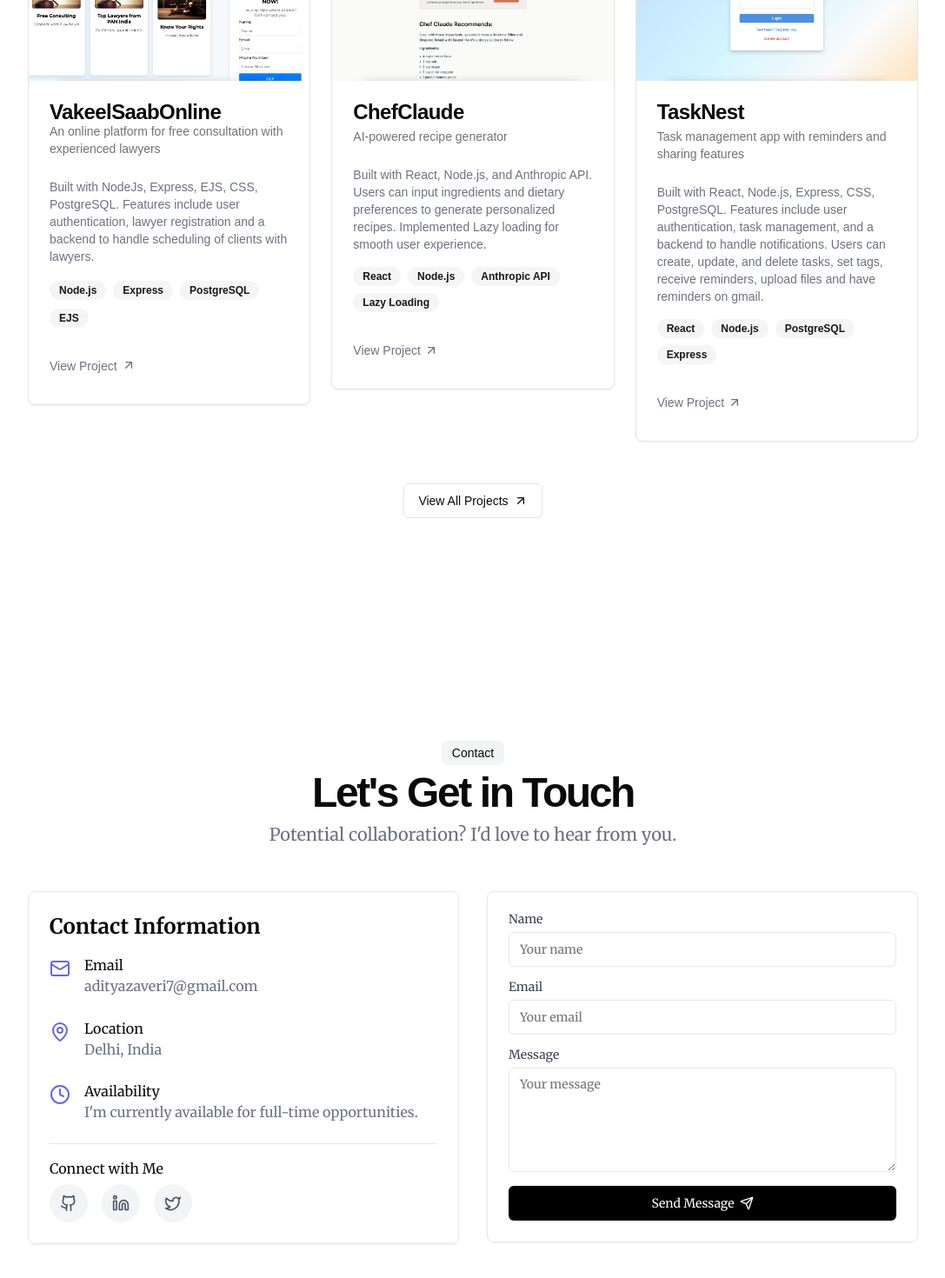
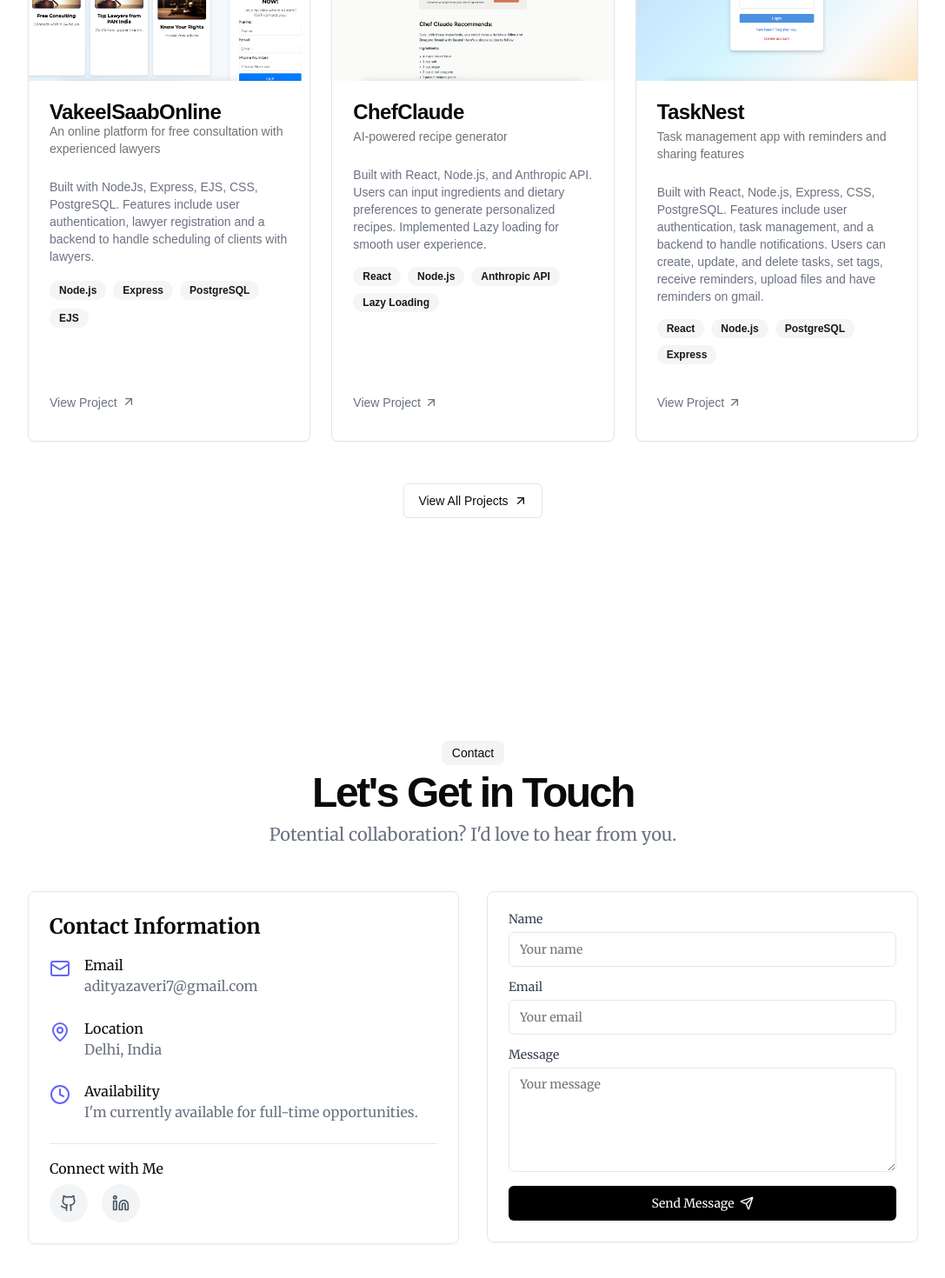
Before and after one commit to zaveriadi7/Zaveri-Portfolio, a Next.js app: page / in a window 1280 px wide. Shown: the part 4550-6020 px from the top of the page at 87% size, without its empty margins (96-1183 px from the left). Built offline with nearby package versions, Linux system fonts and the light colour scheme.

Commit message:
More enhances

```diff
--- a/components/contact-section.tsx
+++ b/components/contact-section.tsx
@@ -24,13 +24,13 @@ const socialLinks = [
   {
     name: "LinkedIn",
     icon: Linkedin,
-    href: "https://linkedin.com/in/your-profile",
+    href: "https://linkedin.com/in/aditya-zaveri",
   },
-  {
-    name: "Twitter",
-    icon: Twitter,
-    href: "https://twitter.com/your-handle",
-  },
+  // {
+  //   name: "Twitter",
+  //   icon: Twitter,
+  //   href: "https://twitter.com/your-handle",
+  // },
 ];
 
 export default function ContactSection() {
--- a/components/hero-section.tsx
+++ b/components/hero-section.tsx
@@ -62,7 +62,7 @@ export default function HeroSection() {
                 <motion.div variants={fadeIn} whileHover={hoverScale} whileTap={{ scale: 0.95 }}>
                   <Button
                     size="lg"
-                    className="gap-1.5 group bg-gray-900 hover:bg-gray-800 dark:bg-indigo-300 dark:text-black dark:hover:bg-gray-700 text-white"
+                    className="gap-1.5 group bg-gray-900 hover:bg-gray-800 dark:bg-indigo-300 dark:text-black dark:hover:bg-gray-700 text-white w-full"
                   >
                     <a href="#projects">View My Work</a>
                     <ArrowRight className="h-4 w-4 transition-transform group-hover:translate-x-1" />
@@ -72,7 +72,7 @@ export default function HeroSection() {
                   <Button
                     size="lg"
                     variant="outline"
-                    className="border-gray-300 dark:border-gray-700 hover:bg-gray-100 dark:hover:bg-gray-800"
+                    className="border-gray-300 dark:border-gray-700 hover:bg-gray-100 dark:hover:bg-gray-800 w-full"
                   >
                     <a href="#workex">View Experience</a>
                   </Button>
--- a/components/projects-section.tsx
+++ b/components/projects-section.tsx
@@ -46,7 +46,7 @@ export default function ProjectsSection() {
           variants={staggerContainer}
         >
           <motion.div variants={fadeIn} whileHover={hoverScale} whileTap={tapScale}>
-            <Card className="overflow-hidden group hover:shadow-lg transition-shadow duration-300">
+            <Card className="overflow-hidden group hover:shadow-lg transition-shadow duration-300 flex flex-col h-full">
               <motion.div
                 className="relative h-48 overflow-hidden"
                 whileHover={{ scale: 1.05 }}
@@ -68,6 +68,7 @@ export default function ProjectsSection() {
                     whileHover={{ scale: 1.1 }}
                     whileTap={{ scale: 0.95 }}
                   >
+                    <a href="https://github.com/zaveriadi7/vakeelsaab">
                     <Button variant="secondary" size="sm" className="gap-2">
                       <motion.div
                         animate={{ rotate: [0, 360] }}
@@ -77,12 +78,13 @@ export default function ProjectsSection() {
                       </motion.div>
                       Code
                     </Button>
+                    </a>
                   </motion.div>
                   <motion.div
                     whileHover={{ scale: 1.1 }}
                     whileTap={{ scale: 0.95 }}
                   >
-                    <Button variant="secondary" size="sm" className="gap-2">
+                    {/* <Button variant="secondary" size="sm" className="gap-2">
                       <motion.div
                         animate={{ x: [0, 5, 0] }}
                         transition={{ duration: 1, repeat: Infinity }}
@@ -90,7 +92,7 @@ export default function ProjectsSection() {
                         <ExternalLink className="h-4 w-4" />
                       </motion.div>
                       Demo
-                    </Button>
+                    </Button> */}
                   </motion.div>
                 </motion.div>
               </motion.div>
@@ -105,7 +107,7 @@ export default function ProjectsSection() {
                   </CardDescription>
                 </motion.div>
               </CardHeader>
-              <CardContent>
+              <CardContent className="flex-grow">
                 <motion.p
                   className="text-sm text-gray-500 dark:text-gray-400 mb-4"
                   initial={{ opacity: 0 }}
@@ -159,7 +161,7 @@ export default function ProjectsSection() {
           </motion.div>
 
           <motion.div variants={fadeIn} whileHover={hoverScale} whileTap={tapScale}>
-            <Card className="overflow-hidden group hover:shadow-lg transition-shadow duration-300">
+            <Card className="overflow-hidden group hover:shadow-lg transition-shadow duration-300 flex flex-col h-full">
               <div className="relative h-48 overflow-hidden">
                 <img
                   src="/chefclaude.png"
@@ -171,17 +173,17 @@ export default function ProjectsSection() {
                     <Github className="h-4 w-4" />
                     Code
                   </Button>
-                  <Button variant="secondary" size="sm" className="gap-2">
+                  {/* <Button variant="secondary" size="sm" className="gap-2">
                     <ExternalLink className="h-4 w-4" />
                     Demo
-                  </Button>
+                  </Button> */}
                 </div>
               </div>
               <CardHeader>
                 <CardTitle>ChefClaude</CardTitle>
                 <CardDescription>AI-powered recipe generator</CardDescription>
               </CardHeader>
-              <CardContent>
+              <CardContent className="flex-grow">
                 <p className="text-sm text-gray-500 dark:text-gray-400 mb-4">
                   Built with React, Node.js, and Anthropic API. Users can input
                   ingredients and dietary preferences to generate personalized
@@ -207,7 +209,7 @@ export default function ProjectsSection() {
           </motion.div>
 
           <motion.div variants={fadeIn} whileHover={hoverScale} whileTap={tapScale}>
-            <Card className="overflow-hidden group hover:shadow-lg transition-shadow duration-300">
+            <Card className="overflow-hidden group hover:shadow-lg transition-shadow duration-300 flex flex-col h-full">
               <div className="relative h-48 overflow-hidden">
                 <img
                   src="/tasknest.png"
@@ -215,14 +217,16 @@ export default function ProjectsSection() {
                   className="w-full h-full object-cover transition-transform duration-300 group-hover:scale-110"
                 />
                 <div className="absolute inset-0 bg-black/50 opacity-0 group-hover:opacity-100 transition-opacity duration-300 flex items-center justify-center gap-4">
+                <a href="https://github.com/zaveriadi7/Tasknest">
                   <Button variant="secondary" size="sm" className="gap-2">
                     <Github className="h-4 w-4" />
                     Code
                   </Button>
-                  <Button variant="secondary" size="sm" className="gap-2">
+                  </a>
+                  {/* <Button variant="secondary" size="sm" className="gap-2">
                     <ExternalLink className="h-4 w-4" />
                     Demo
-                  </Button>
+                  </Button> */}
                 </div>
               </div>
               <CardHeader>
@@ -231,7 +235,7 @@ export default function ProjectsSection() {
                   Task management app with reminders and sharing features
                 </CardDescription>
               </CardHeader>
-              <CardContent>
+              <CardContent className="flex-grow">
                 <p className="text-sm text-gray-500 dark:text-gray-400 mb-4">
                   Built with React, Node.js, Express, CSS, PostgreSQL. Features
                   include user authentication, task management, and a backend to
```
